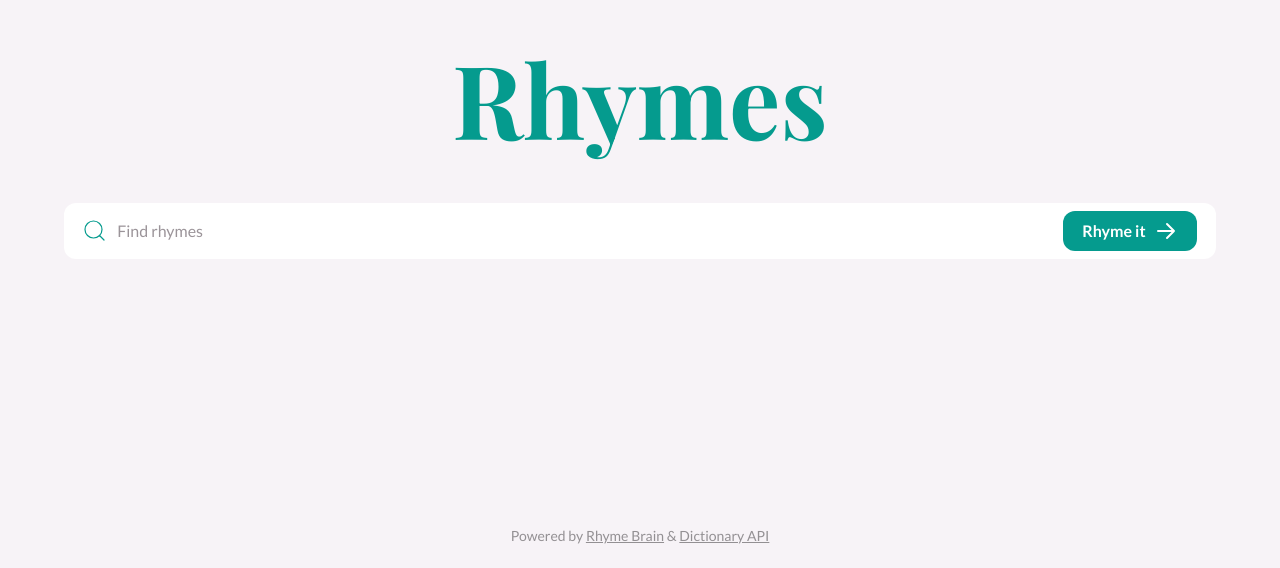
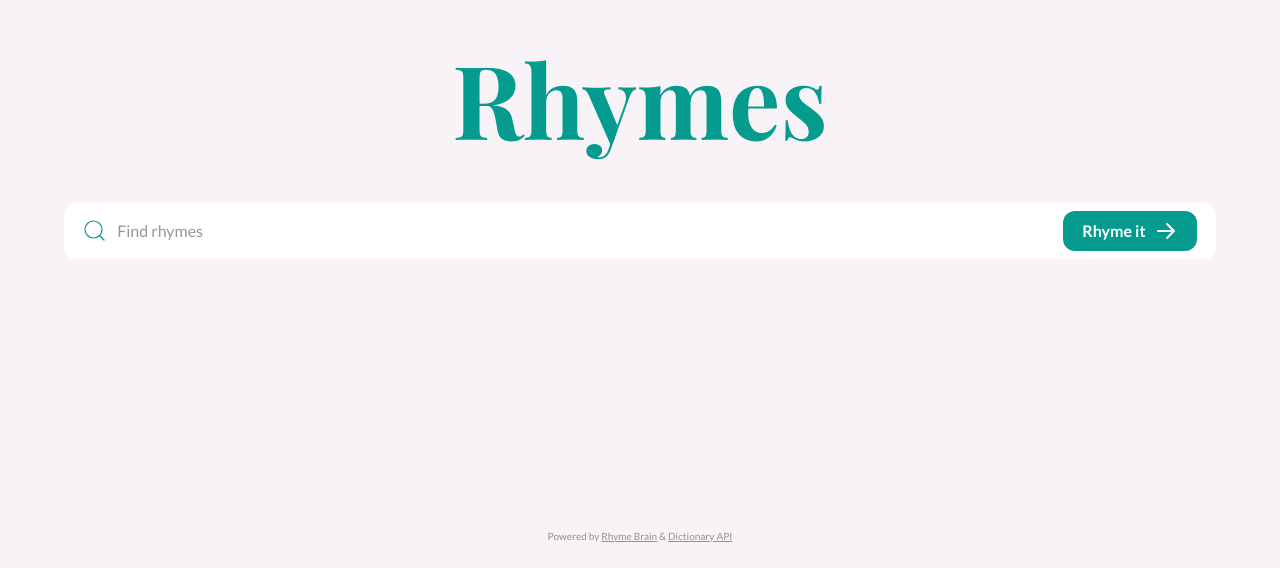
Before and after one commit to xaeon7/Rhymes, a Next.js app in the folder src/: page / in a window 1280 px wide. Shown: the part 232-800 px from the top of the page. Built offline with nearby package versions, Linux system fonts and the light colour scheme.

Commit message:
update footer font-size

```diff
--- a/src/styles/globals.scss
+++ b/src/styles/globals.scss
@@ -39,7 +39,7 @@
 .footer {
   font-family: "Lato";
   font-style: normal;
-  font-size: 14px;
+  font-size: 10px;
   line-height: 24px;
 
   position: absolute;
```
Also changed, not shown: src/public/apple-splash-1290-2796.jpg, 1 other file (tests, documents, lock files or other folders).
